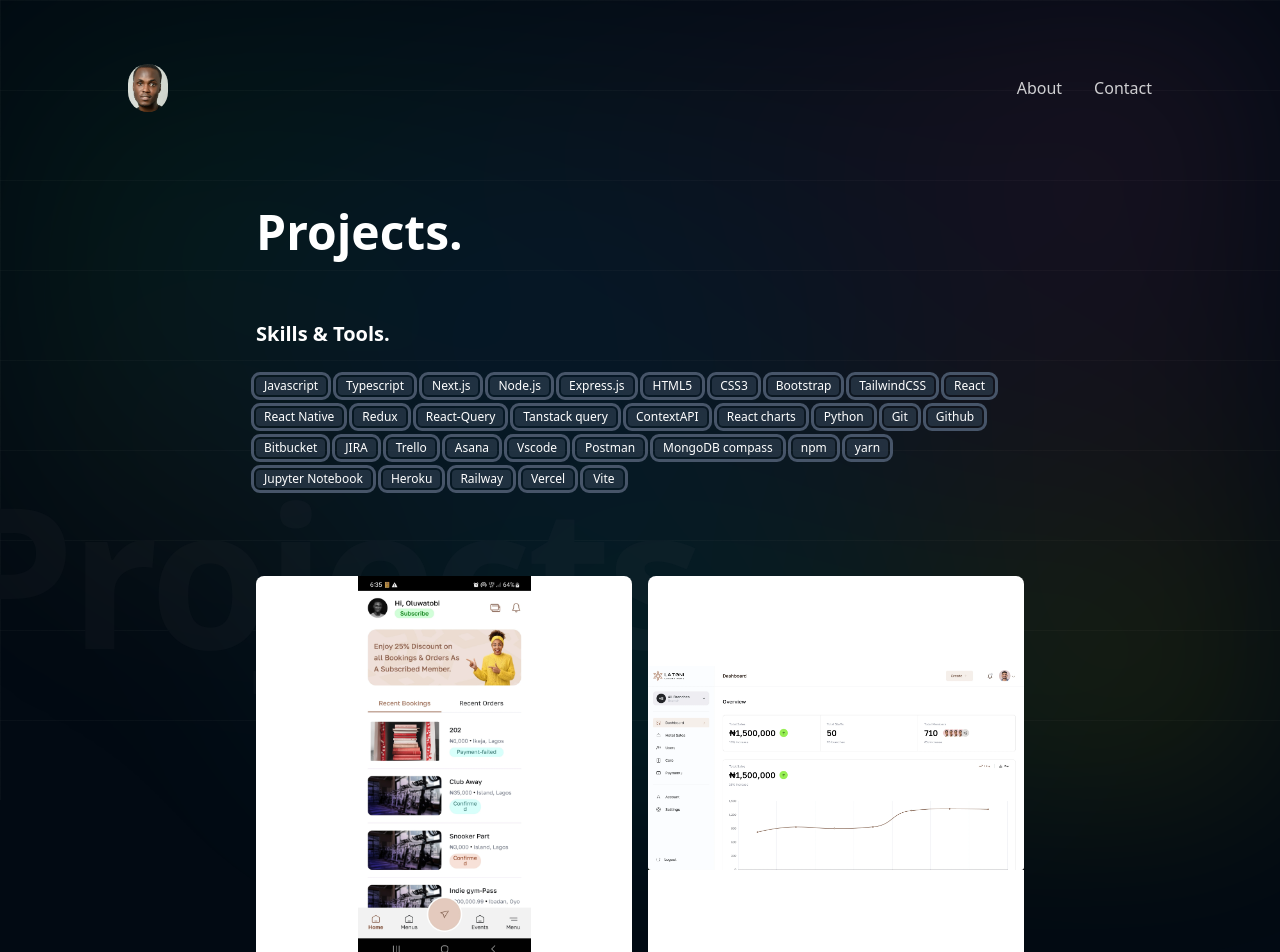
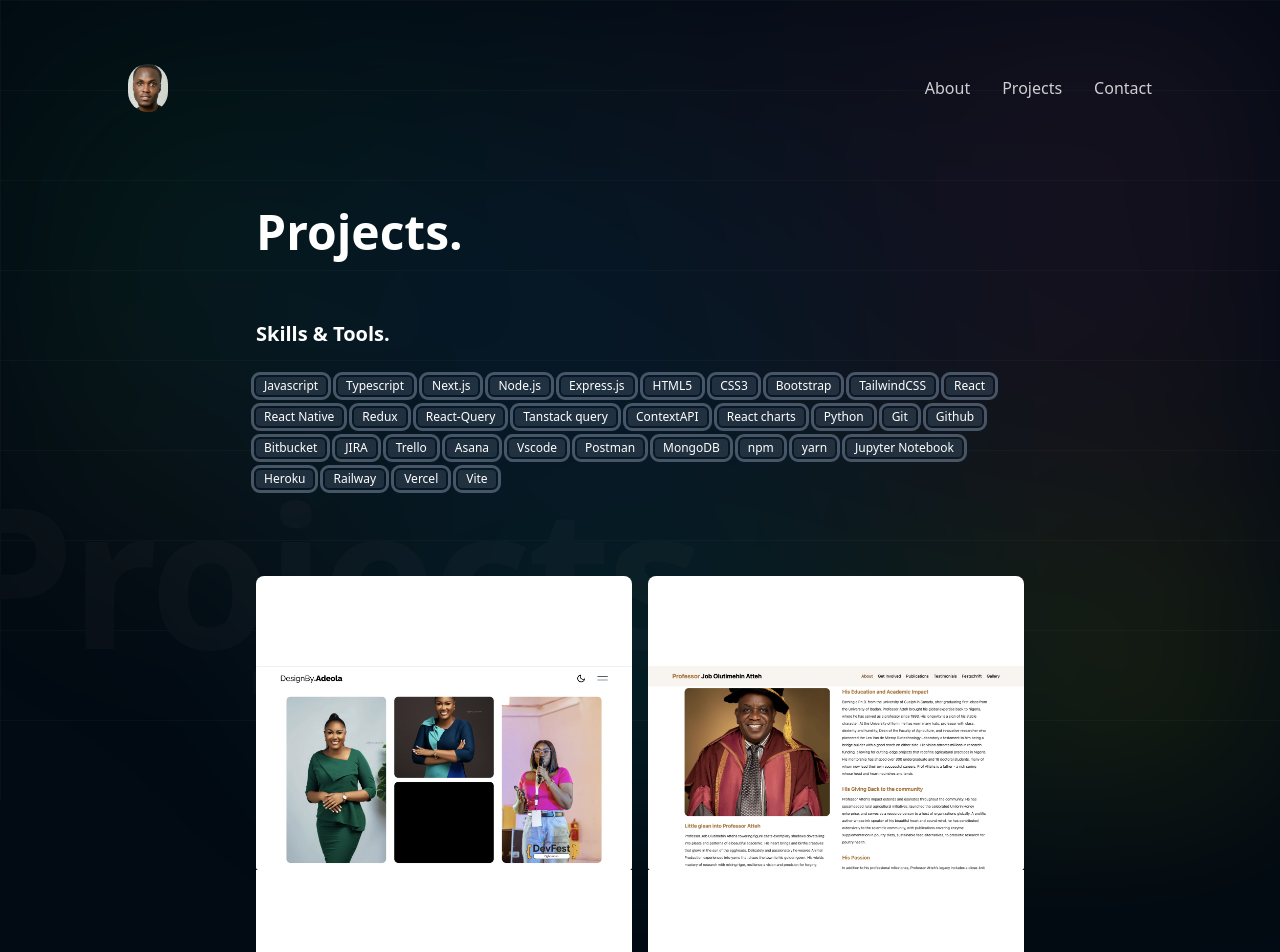
Before and after one commit to stephenkayade/my-portfolio, a React (Create React App) app: page /projects in a window 1280 px wide. Shown: the top 952 px of the page. Built offline with nearby package versions, Linux system fonts and the light colour scheme.

Commit message:
updated app

```diff
--- /dev/null
+++ b/src/components/animations/Hover.tsx
@@ -0,0 +1,58 @@
+import { motion, useMotionValue, useSpring, useTransform} from 'framer-motion'
+
+export interface IHoverProps {
+    children: any,
+    className?: string
+}
+
+const Hover = ({ children, className, ...rest }: IHoverProps) => {
+
+    const x = useMotionValue(0)
+    const y = useMotionValue(0)
+
+    const mouseXSpring = useSpring(x)
+    const mouseYSpring = useSpring(y)
+
+    const rotateX = useTransform(mouseYSpring, [-0.5, 0.5], ['17.5deg', '-17.5deg'])
+    const rotateY = useTransform(mouseXSpring, [-0.5, 0.5], ['-17.5deg', '17.5deg'])
+
+    const handleMouseLeave = () => {
+        x.set(0)
+        y.set(0)
+
+    }
+
+    const handleMouseMove = (e: any) => {
+
+        const rect = e.target.getBoundingClientRect()
+
+        const width = rect.width
+        const height = rect.height
+
+        const mouseX = e.clientX - rect.left
+        const mouseY = e.clientY - rect.top
+
+        const xPct = mouseX / width - 0.5
+        const yPct = mouseY / height - 0.5
+
+        x.set(xPct)
+        y.set(yPct)
+
+    }
+
+    return (
+        <>
+            <motion.div
+                onMouseMove={handleMouseMove}
+                onMouseLeave={handleMouseLeave}
+                className={className}
+                style={{ transformStyle: 'preserve-3d', rotateX, rotateY }}
+                {...rest}
+            >
+                {children}
+            </motion.div>
+        </>
+    )
+}
+
+export default Hover
--- a/src/components/animations/Reveal.tsx
+++ b/src/components/animations/Reveal.tsx
@@ -1,12 +1,16 @@
-import React, { FC, useEffect, useRef } from 'react'
+import { FC, ReactNode, useEffect, useRef } from 'react'
 import { motion, useInView, useAnimation } from 'framer-motion'
-import { IReveal } from '../../utils/types'
 
+interface IRevealProps {
+    children: ReactNode,
+    className?: string,
+    delay?: any
+}
 
-const Reveal:FC<IReveal> = ({ children, className, delay }) => {
+const Reveal: FC<IRevealProps> = ({ children, className, delay }) => {
 
-    const ref = useRef<any>(null)
-    const isInView = useInView(ref, { once: true})
+    const ref = useRef(null)
+    const isInView = useInView(ref, { once: true })
 
     const mainControls = useAnimation()
 
@@ -25,6 +29,7 @@ const Reveal:FC<IReveal> = ({ children, className, delay }) => {
                     hidden: { opacity: 0, y: 75 },
                     visible: { opacity: 1, y: 0 },
                 }}
+
                 initial='hidden'
                 animate={mainControls}
                 transition={{ duration: 0.65, delay: delay ? delay : 0.2 }}
--- a/src/components/header/NavLinks.tsx
+++ b/src/components/header/NavLinks.tsx
@@ -1,24 +1,7 @@
-import { MouseEvent, useState } from 'react'
 import { NavLink } from 'react-router-dom'
 import { NavLinkData } from '../mocks'
 
 const NavLinks = () => {
-
-    const [active, setActive] = useState<string>('Home')
-
-    const handleClick = (e: MouseEvent<HTMLElement>, val: string, to: string) => {
-
-        setActive(val)
-
-    }
-
-    const option = ({ isActive }: any) => {
-
-        return {
-            display: isActive ? 'none' : ''
-        }
-
-    }
 
     return (
         <div className=''>
@@ -27,9 +10,7 @@ const NavLinks = () => {
                     <NavLink
                         key={navlink.id}
                         to={`/${navlink.link}`}
-                        onClick={(e) => handleClick(e, navlink.title, navlink.link)}
-                        className={`nav-link text-white/80 2xl:text-xl text-base font-light pl-8 ${navlink.title === active ? 'hidden' : 'inline-flex'}`}
-                        style={option}
+                        className={`nav-link text-white/80 2xl:text-xl text-base font-light pl-8 inline-flex`}
                     >
                         {navlink.title}
                     </NavLink>
--- a/src/components/mocks/index.tsx
+++ b/src/components/mocks/index.tsx
@@ -148,6 +148,26 @@ export const MyReadsTimelines = [
 export const ProjectsData = [
 
     {
+        id: 'ipDesignbyadeola',
+        title: 'DesignByAdeola',
+        link: 'https://designbyadeola.vercel.app/',
+        headline: 'Product designer',
+        img: '../../../assets/images/img@Designbyadeola.webp',
+        tags: ['React', 'Taiwind', 'SEO', 'Javascript', 'Typescript', 'Vite'],
+        desc: "Adeola is passionate about solving problems with design by building accessible product for humans."
+    },
+
+    {
+        id: 'ipProffessorAtteh',
+        title: 'Proffessor Atteh',
+        link: 'https://www.prof-atteh.com/',
+        headline: "Professor Atteh's Legacy",
+        img: '../../../assets/images/img@ProffessorAtteh.webp',
+        tags: ['React', 'Taiwind', 'SEO', 'Javascript', 'Typescript', 'Vite', 'Redux', 'RTK Query'],
+        desc: "Bridging global expertise and local impact, he pioneers agricultural innovation, shaping minds and redefining research in Nigeria."
+    },
+
+    {
         id: 'ipLatolinux-mobile',
         title: 'Latolinux Mobile',
         link: '',
@@ -170,10 +190,10 @@ export const ProjectsData = [
     {
         id: 'ipPacitude',
         title: 'Pacitude',
-        link: '',
+        link: 'https://talent.pacitude.com/',
         headline: 'Measure, master and move forward.',
         img: '../../../assets/images/img@pacitude.webp',
-        tags: ['React', 'Taiwind', 'SEO', 'Javascript', 'Typescript', 'Vite', 'ContextAPI'],
+        tags: ['React', 'Taiwind', 'SEO', 'Javascript', 'Typescript', 'Vite', 'ContextAPI', 'AI'],
         desc: "Envision a companion that walks alongside you, ensuring you're on the right path, every step of the way. That's Pacitude – our promise to support your successful career journey, worry-free."
     },
 
@@ -210,7 +230,7 @@ export const ProjectsData = [
     {
         id: 'ipconcreap',
         title: 'Concreap.',
-        link: 'https://concreap.com/',
+        link: 'https://www.concreap.com/',
         headline: 'Building smart, great talents',
         img: '../../../assets/images/concreap.webp',
         tags: ['React', 'Bootstrap', 'SEO', 'Javascript', 'Typescript', 'Nextjs', 'CRA', 'ContextAPI'],
@@ -285,7 +305,7 @@ export const skills = [
     'Asana',
     'Vscode',
     'Postman',
-    'MongoDB compass',
+    'MongoDB',
     'npm',
     'yarn',
     'Jupyter Notebook',
--- a/src/pages/home/Bio.tsx
+++ b/src/pages/home/Bio.tsx
@@ -4,7 +4,7 @@ const Bio = () => {
             <div className='text-white/70 pt-20 text-md font-light 2xl:leading-[2.3em] lg:leading-[2.3em] md:leading-[2.3em] leading-loose'>
 
                 <p className='2xl:mb-7 lg:mb-8 mb-4 2xl:text-2xl xl:text-lg lg:text-2xl text-[15px] lg:leading-[2.1em]'>
-                    👋 Hi there! I’m a result-driven frontend engineer with over 6 years of experience building scalable web applications
+                    👋 Hi there! I’m a result-driven frontend engineer with over 5 years of experience building scalable web applications
                     across EdTech, FinTech, and SaaS industries. Proven track record of transforming UI designs and API
                     documentation into high-performance user interfaces, mentoring junior developers, and driving
                     product growth through clean, maintainable code.</p>
--- a/src/pages/projects/ProjectList.tsx
+++ b/src/pages/projects/ProjectList.tsx
@@ -1,6 +1,8 @@
 import { MouseEvent, useState } from 'react'
 import { ProjectsData } from '../../components/mocks'
 import SideNav from './SideNav'
+import Hover from '../../components/animations/Hover'
+import Reveal from '../../components/animations/Reveal'
 
 const ProjectList = () => {
 
@@ -26,6 +28,9 @@ const ProjectList = () => {
 
         {
           ProjectsData.map((project) => (
+            <Reveal>
+
+              <Hover>
 
                 <div onClick={(e) => toggleNav(e, project)} key={project.id} className="min-h-96 rounded-lg bg-white content bg-no-repeat bg-contain bg-center" style={{ backgroundImage: `url(${project.img})` }}>
 
@@ -51,6 +56,9 @@ const ProjectList = () => {
 
                 </div>
 
+              </Hover>
+            </Reveal>
+
           ))
         }
 
--- a/src/pages/projects/SideNav.tsx
+++ b/src/pages/projects/SideNav.tsx
@@ -27,7 +27,7 @@ const SideNav: FC<ISideNav> = ({ data, isShow, closeModal }) => {
 
                     <div className='overflow-y-auto h-full pb-12'>
 
-                        <div className="flex items-center justify-between border-b-[0.5px] border-slate-50/15 pb-4">
+                        <div className="absolute md:top-8 top-4 flex items-center md:justify-between border-b-[0.5px] border-slate-50/15 pb-4 md:w-[485px] w-full">
 
                             <button onClick={(e) => closeX(e)} className="2xl:size-7 size-5 cursor flex items-center 2xl:border-none border-2 border-slate-400 rounded-full justify-center">
                                 <svg xmlns="http://www.w3.org/2000/svg" fill="none" viewBox="0 0 24 24" strokeWidth={4} stroke="rgb(148 163 184)" className="2xl:size-5 size-3 text-slate-300">
@@ -36,11 +36,11 @@ const SideNav: FC<ISideNav> = ({ data, isShow, closeModal }) => {
 
                             </button>
 
-                            <button onClick={(e) => closeX(e)} className='text-slate-500 2xl:text-base text-sm font-bold hover:underline capitalize'>Back to projects</button>
+                            <button onClick={(e) => closeX(e)} className='text-slate-500 2xl:text-base text-lg font-bold hover:underline capitalize md:pl-0 pl-5'>Back to projects</button>
 
                         </div>
 
-                        <div className='pt-7'>
+                        <div className='pt-12'>
 
                             <div className='mb-7'>
 
```
Also changed, not shown: public/assets/images/img@Designbyadeola.webp (added), public/assets/images/img@ProffessorAtteh.webp (added). Lines whose indentation alone changed are shown as unchanged.
